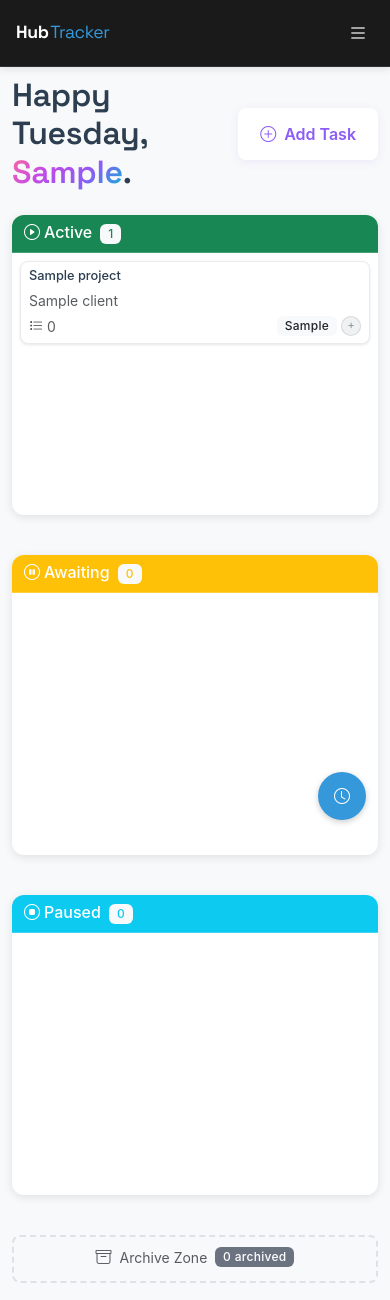
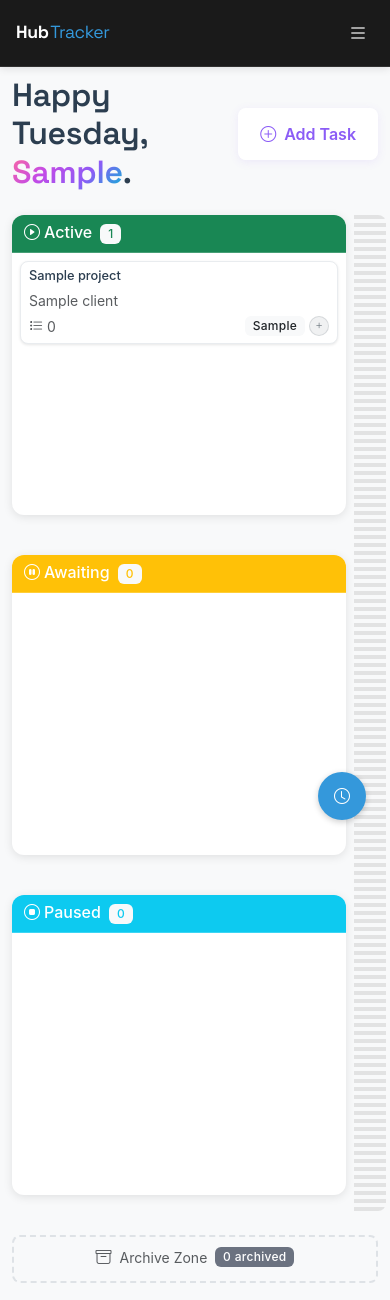
Before and after one commit to Neurotech-Hub/HubTracker, a Flask app: page /dashboard in a window 390 px wide. Shown: the top 1300 px of the page. Run offline with Flask 3, Linux system fonts and the light colour scheme; the visitor is signed in with stand-in values (Sample User, id 1); tables that the repository leaves empty hold one stand-in row (values such as "Sample post"); some libraries are stand-ins or nearby versions.

Commit message:
kanban gutter

```diff
--- a/static/css/style.css
+++ b/static/css/style.css
@@ -3055,3 +3055,41 @@ textarea:focus::placeholder {
         flex: 1 1 0;
     }
 }
+
+/* Kanban Scroll Gutter for Mobile */
+.kanban-scroll-gutter {
+    display: none;
+}
+
+@media (max-width: 991px) {
+    .kanban-row-mobile {
+        position: relative;
+        padding-right: 32px;
+        /* Make space for the gutter */
+    }
+
+    .kanban-scroll-gutter {
+        display: block;
+        position: absolute;
+        top: 0;
+        right: 0;
+        width: 32px;
+        height: calc(100% - 1.5rem);
+        /* Account for bottom margin/padding */
+        background: linear-gradient(to left, #f8f9fa 80%, rgba(0, 0, 0, 0.03) 100%);
+        cursor: grab;
+        /* Visual indicator: vertical grip */
+        background-image: repeating-linear-gradient(to bottom,
+                #ccc 0 4px,
+                transparent 4px 8px);
+        opacity: 0.5;
+        border-radius: 0 8px 8px 0;
+        z-index: 10;
+        pointer-events: auto;
+    }
+
+    /* Ensure the gutter doesn't interfere with drag-and-drop */
+    .kanban-scroll-gutter * {
+        pointer-events: none;
+    }
+}
--- a/templates/dashboard.html
+++ b/templates/dashboard.html
@@ -44,7 +44,7 @@
     <!-- Kanban Board -->
     <div class="row mb-4 task-section" :class="{ 'loaded': loaded }">
         <div class="col-12">
-            <div class="row g-3 mb-3">
+            <div class="row g-3 mb-3 kanban-row-mobile">
                 <!-- Active Column -->
                 <div class="col-lg-4">
                     <div class="kanban-column">
@@ -188,6 +188,9 @@
                         </div>
                     </div>
                 </div>
+
+                <!-- Kanban Scroll Gutter for Mobile -->
+                <div class="kanban-scroll-gutter d-block d-lg-none" aria-label="Scroll area"></div>
             </div>
 
             <!-- Compact Archive Zone -->
```
